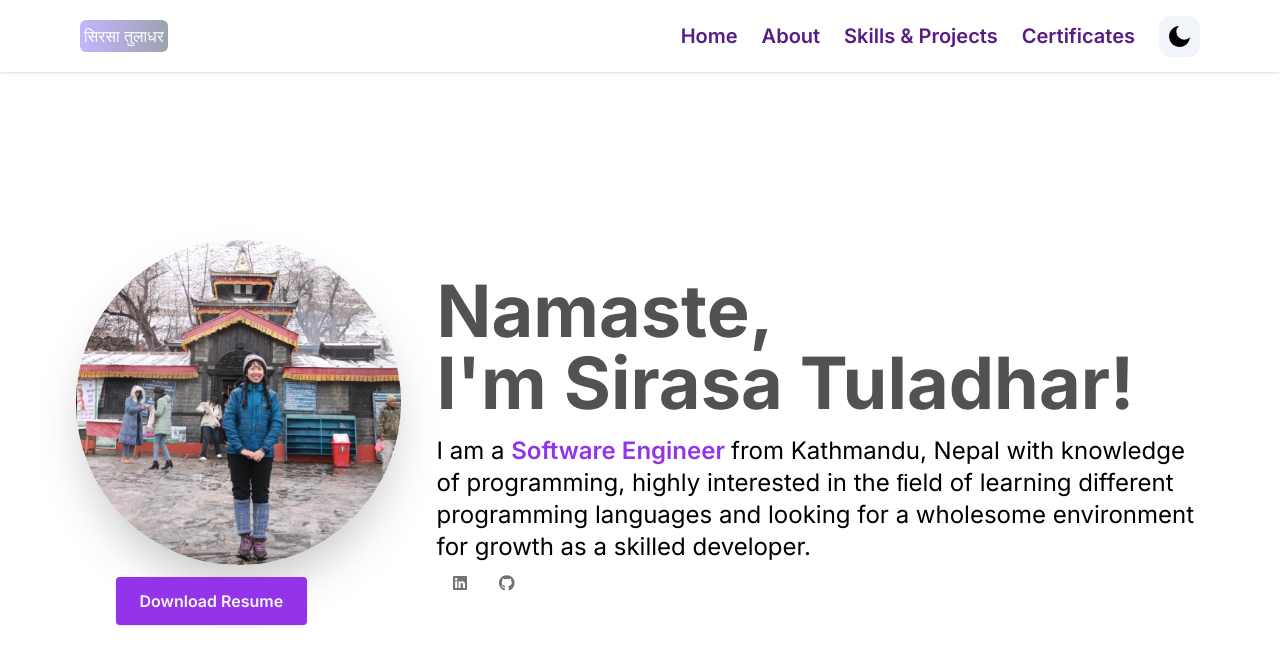
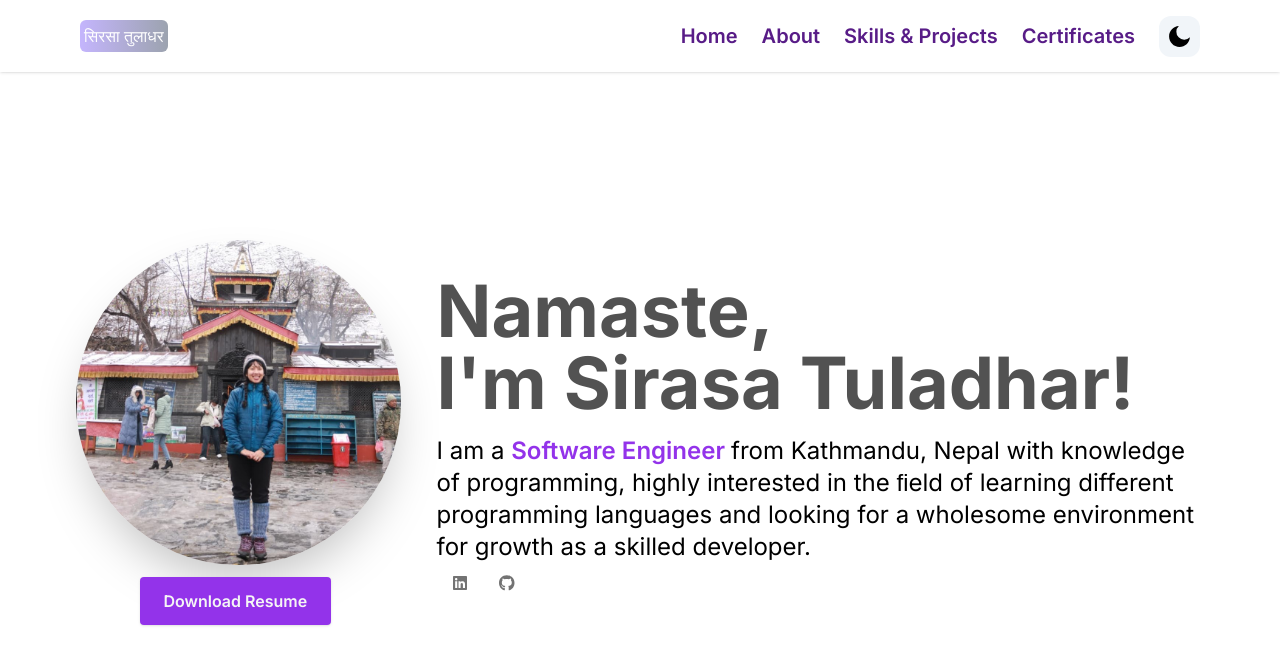
Before and after one commit to sirasa1999/portfolio-next13, a Next.js app: page / in a window 1280 px wide. Shown: the top 664 px of the page. Built offline with nearby package versions, Linux system fonts and the light colour scheme.

Commit message:
style: minor changes

```diff
--- a/components/HomeSection.tsx
+++ b/components/HomeSection.tsx
@@ -28,7 +28,7 @@ const HomeSection = () => {
                     />
                     <button
                         onClick={handleDownloadResume}
-                        className="text-neutral-100 font-semibold px-6 py-3 my-3 ml-5 md:ml-10 bg-purple-600 rounded shadow hover:bg-purple-700"
+                        className="text-neutral-100 font-semibold px-6 py-3 my-3 ml-5 md:ml-16 bg-purple-600 rounded shadow hover:bg-purple-700"
                     >
                         Download Resume
                     </button>
```
